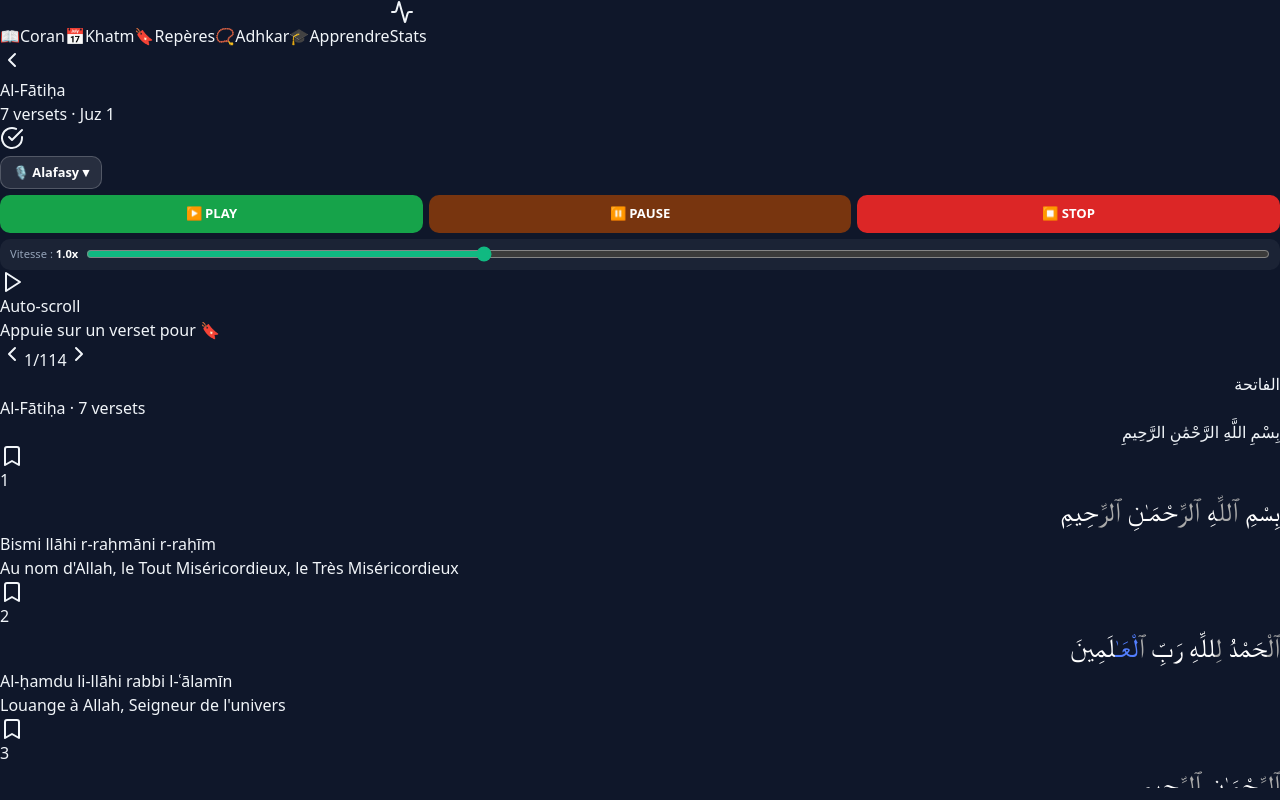
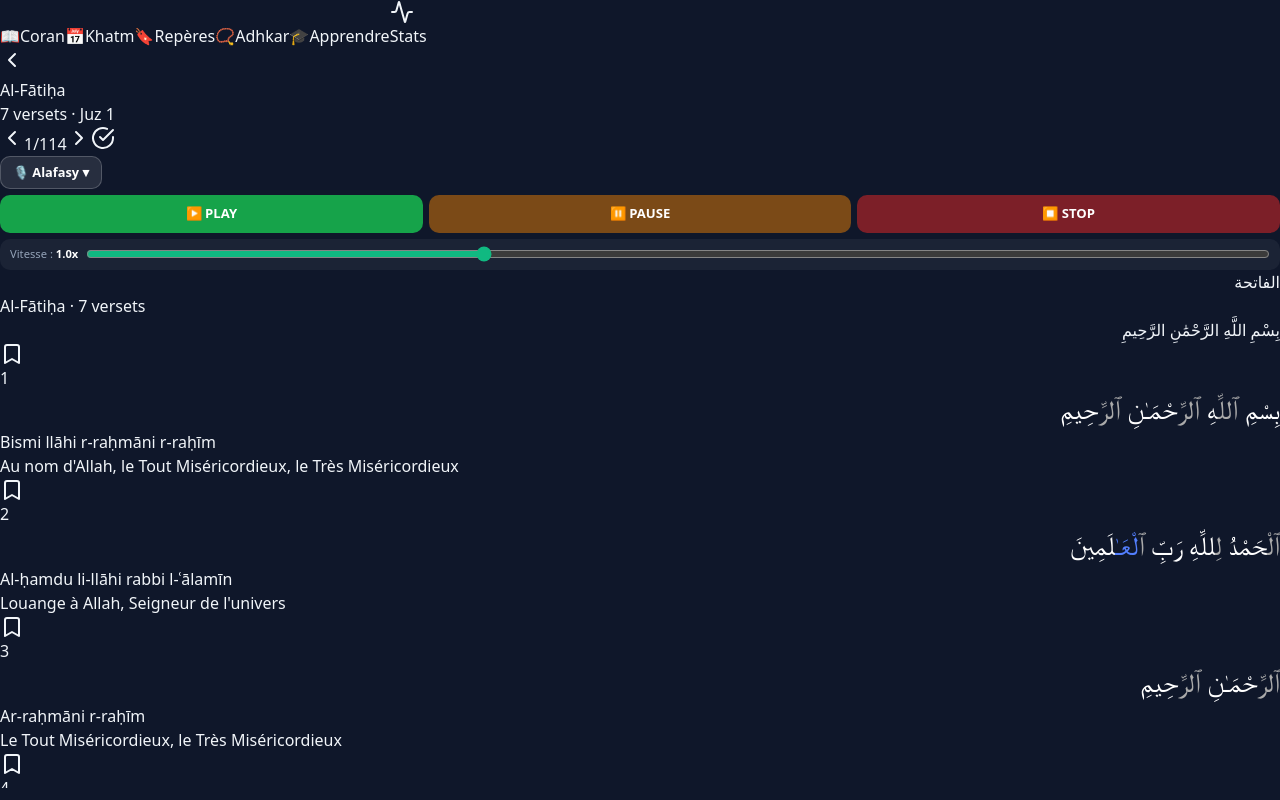
Before and after one commit to ouadinej-design/al-murshid, a React (Vite) app: page / in a window 1280 px wide. Both pictures are taken after a click on the button 12 px from the left and 324 px from the top of the page. Built offline with nearby package versions, Linux system fonts and the light colour scheme; a web font is replaced by a local one.

Commit message:
Update App.jsx

```diff
--- a/src/App.jsx
+++ b/src/App.jsx
@@ -1066,92 +1066,113 @@ const RECITERS = [
   { id:"dosari",  name:"Al-Dosari", url: n => `https://server11.mp3quran.net/yasser/${n}.mp3` },
 ];
 
-function ImamAudioButton({ surah }) {
+// Lecteur audio global — 1 seul élément dans le DOM, jamais détruit
+// Approche identique au HTML de référence : getElementById + src= + play()
+const AUDIO_ID = "quran-global-lecteur";
+function ensureAudio() {
+  let a = document.getElementById(AUDIO_ID);
+  if (!a) {
+    a = document.createElement("audio");
+    a.id = AUDIO_ID;
+    a.preload = "none";
+    document.body.appendChild(a);
+  }
+  return a;
+}
+
+function ImamAudioButton({ surah, autoScroll, setAutoScroll, scrollRef, scrollSpeed, setScrollSpeed }) {
   const [reciterId, setReciterId] = useState("alafasy");
   const [showPicker, setShowPicker] = useState(false);
-  const [status, setStatus] = useState("idle");
+  const [status, setStatus] = useState("idle"); // idle | playing | paused
   const [speed, setSpeed] = useState(1.0);
-
   const reciter = RECITERS.find(r => r.id === reciterId) || RECITERS[0];
   const code = String(surah?.number || 1).padStart(3, "0");
-  const lecteurId = "imam-audio-lecteur";
-
-  const getLecteur = () => document.getElementById(lecteurId);
+
+  // Sync status avec l'élément audio réel
+  useEffect(() => {
+    const a = ensureAudio();
+    const onPlay  = () => setStatus("playing");
+    const onPause = () => setStatus(s => s === "playing" ? "paused" : s);
+    const onEnded = () => { setStatus("idle"); setAutoScroll(false); };
+    a.addEventListener("play",  onPlay);
+    a.addEventListener("pause", onPause);
+    a.addEventListener("ended", onEnded);
+    return () => {
+      a.removeEventListener("play",  onPlay);
+      a.removeEventListener("pause", onPause);
+      a.removeEventListener("ended", onEnded);
+    };
+  }, []);
+
+  // Reset si on change de sourate
+  useEffect(() => {
+    const a = ensureAudio();
+    a.pause(); a.currentTime = 0;
+    setStatus("idle"); setAutoScroll(false);
+  }, [surah?.number]);
+
+  const doPlay = (rec) => {
+    const a = ensureAudio();
+    a.src = rec.url(code);   // ← comme le HTML de référence
+    a.playbackRate = speed;
+    a.play().catch(() => {});
+    setAutoScroll(true);     // Lance l'auto-scroll en même temps
+  };
 
   const handlePlay = () => {
-    const lecteur = getLecteur();
-    if (!lecteur) return;
     if (status === "paused") {
-      lecteur.play();
-      setStatus("playing");
+      ensureAudio().play().catch(() => {});
+      setAutoScroll(true);
       return;
     }
-    // Exactement comme le HTML de référence : src= puis play()
-    lecteur.src = reciter.url(code);
-    lecteur.playbackRate = speed;
-    lecteur.play();
-    setStatus("playing");
-    lecteur.onended = () => setStatus("idle");
+    doPlay(reciter);
   };
 
   const handlePause = () => {
-    const lecteur = getLecteur();
-    if (!lecteur) return;
-    lecteur.pause();
+    ensureAudio().pause();
+    setAutoScroll(false);
     setStatus("paused");
   };
 
   const handleStop = () => {
-    const lecteur = getLecteur();
-    if (!lecteur) return;
-    lecteur.pause();
-    lecteur.currentTime = 0;
-    setStatus("idle");
+    const a = ensureAudio();
+    a.pause(); a.currentTime = 0;
+    setStatus("idle"); setAutoScroll(false);
   };
 
   const handleSpeed = (v) => {
     setSpeed(v);
-    const lecteur = getLecteur();
-    if (lecteur) lecteur.playbackRate = v;
+    ensureAudio().playbackRate = v;
+    setScrollSpeed(Math.round(v * 2)); // Auto-scroll suit la vitesse audio
   };
 
-  const handleReciter = (id) => {
-    setReciterId(id);
-    setShowPicker(false);
-    const lecteur = getLecteur();
-    if (!lecteur) return;
-    const wasPlaying = status === "playing";
-    const t = lecteur.currentTime;
-    const rec = RECITERS.find(r => r.id === id) || RECITERS[0];
-    lecteur.src = rec.url(code);
-    lecteur.playbackRate = speed;
-    if (wasPlaying) {
-      lecteur.play();
-      lecteur.currentTime = t;
-    }
+  const changeReciter = (id) => {
+    setReciterId(id); setShowPicker(false);
+    if (status !== "idle") doPlay(RECITERS.find(r => r.id === id) || RECITERS[0]);
   };
 
-  const btnBase = { border:"none", borderRadius:"10px", padding:"9px 4px", color:"white", fontWeight:"bold", fontSize:"0.82rem", cursor:"pointer", flex:1 };
+  const btnStyle = (bg, active) => ({
+    flex:1, padding:"9px 4px", borderRadius:"10px", border:"none",
+    background: active ? bg : bg + "88",
+    color:"white", fontWeight:"bold", fontSize:"0.82rem", cursor:"pointer",
+  });
 
   return (
     <div style={{width:"100%", display:"flex", flexDirection:"column", gap:"6px"}}>
-      <audio id={lecteurId} preload="none" style={{display:"none"}}/>
-
-      {/* Ligne récitateur */}
+
+      {/* Récitateur */}
       <div style={{position:"relative", display:"inline-block"}}>
         <button onClick={() => setShowPicker(p => !p)}
           style={{background:"rgba(255,255,255,0.1)", border:"1px solid rgba(255,255,255,0.2)", borderRadius:"10px", padding:"6px 12px", color:"white", fontSize:"0.8rem", fontWeight:"bold", cursor:"pointer"}}>
           🎙️ {reciter.name} ▾
         </button>
+        {showPicker && <div style={{position:"fixed",top:0,left:0,right:0,bottom:0,zIndex:40}} onClick={() => setShowPicker(false)}/>}
         {showPicker && (
-          <div style={{position:"fixed", top:0, left:0, right:0, bottom:0, zIndex:40}} onClick={() => setShowPicker(false)}/>
-        )}
-        {showPicker && (
-          <div style={{position:"absolute", top:"calc(100% + 4px)", left:0, zIndex:50, background:"#0f172a", border:"1px solid rgba(255,255,255,0.2)", borderRadius:"12px", padding:"6px", minWidth:"180px", boxShadow:"0 8px 32px rgba(0,0,0,0.8)"}}>
-            <p style={{color:"#64748b", fontSize:"0.65rem", fontWeight:"bold", padding:"3px 10px 6px", borderBottom:"1px solid rgba(255,255,255,0.08)", marginBottom:"4px"}}>Récitateur</p>
+          <div style={{position:"absolute",top:"calc(100% + 4px)",left:0,zIndex:50,background:"#0f172a",border:"1px solid rgba(255,255,255,0.2)",borderRadius:"12px",padding:"6px",minWidth:"180px",boxShadow:"0 8px 32px rgba(0,0,0,0.8)"}}>
+            <p style={{color:"#64748b",fontSize:"0.65rem",fontWeight:"bold",padding:"3px 10px 6px",borderBottom:"1px solid rgba(255,255,255,0.08)",marginBottom:"4px"}}>Récitateur</p>
             {RECITERS.map(r => (
-              <button key={r.id} onClick={() => handleReciter(r.id)}
-                style={{display:"block", width:"100%", textAlign:"left", padding:"9px 10px", borderRadius:"8px", border:"none", background:r.id===reciterId?"rgba(16,185,129,0.2)":"transparent", color:r.id===reciterId?"#6ee7b7":"white", fontSize:"0.85rem", fontWeight:"bold", cursor:"pointer"}}>
+              <button key={r.id} onClick={() => changeReciter(r.id)}
+                style={{display:"block",width:"100%",textAlign:"left",padding:"9px 10px",borderRadius:"8px",border:"none",background:r.id===reciterId?"rgba(16,185,129,0.2)":"transparent",color:r.id===reciterId?"#6ee7b7":"white",fontSize:"0.85rem",fontWeight:"bold",cursor:"pointer"}}>
                 {r.id===reciterId ? "▶ " : "   "}{r.name}
               </button>
             ))}
@@ -1159,16 +1180,16 @@ function ImamAudioButton({ surah }) {
         )}
       </div>
 
-      {/* Boutons Play / Pause / Stop */}
+      {/* Play / Pause / Stop */}
       <div style={{display:"flex", gap:"6px"}}>
-        <button onClick={handlePlay}  style={{...btnBase, background: status==="playing" ? "#064e3b" : "#16a34a"}}>▶ PLAY</button>
-        <button onClick={handlePause} style={{...btnBase, background: status!=="playing" ? "#78350f" : "#d97706"}}>⏸ PAUSE</button>
-        <button onClick={handleStop}  style={{...btnBase, background: "#dc2626"}}>⏹ STOP</button>
-      </div>
-
-      {/* Vitesse */}
-      <div style={{background:"rgba(255,255,255,0.05)", borderRadius:"10px", padding:"7px 10px", display:"flex", alignItems:"center", gap:"8px"}}>
-        <span style={{color:"#94a3b8", fontSize:"0.7rem", whiteSpace:"nowrap"}}>Vitesse : <strong style={{color:"white"}}>{speed.toFixed(1)}x</strong></span>
+        <button onClick={handlePlay}  style={btnStyle("#16a34a", status !== "playing")}>▶ PLAY</button>
+        <button onClick={handlePause} style={btnStyle("#d97706", status === "playing")}>⏸ PAUSE</button>
+        <button onClick={handleStop}  style={btnStyle("#dc2626", status !== "idle")}>⏹ STOP</button>
+      </div>
+
+      {/* Vitesse lecture + scroll */}
+      <div style={{background:"rgba(255,255,255,0.05)",borderRadius:"10px",padding:"7px 10px",display:"flex",alignItems:"center",gap:"8px"}}>
+        <span style={{color:"#94a3b8",fontSize:"0.7rem",whiteSpace:"nowrap"}}>Vitesse : <strong style={{color:"white"}}>{speed.toFixed(1)}x</strong></span>
         <input type="range" min="0.5" max="2.0" step="0.1" value={speed}
           onChange={e => handleSpeed(parseFloat(e.target.value))}
           style={{flex:1, accentColor:"#10b981"}}/>
@@ -1176,6 +1197,7 @@ function ImamAudioButton({ surah }) {
     </div>
   );
 }
+
 
 
 
@@ -1290,7 +1312,7 @@ function QuranReader({ initialSurahNum, initialVerseNum, onNavConsumed, juzBound
             </motion.div>
           )}
         </AnimatePresence>
-        <div className="px-4 py-3 bg-slate-950/90 backdrop-blur-xl border-b border-white/8 shrink-0 space-y-3">
+        <div className="px-4 py-3 bg-slate-950/90 backdrop-blur-xl border-b border-white/8 shrink-0 space-y-2">
           {/* Ligne titre */}
           <div className="flex items-center gap-2">
             <button onClick={() => { setCurrentSurah(null); setAutoScroll(false); }} className="p-2 hover:bg-white/10 rounded-xl transition-all text-slate-400 hover:text-white"><ChevronLeft className="w-5 h-5"/></button>
@@ -1298,31 +1320,15 @@ function QuranReader({ initialSurahNum, initialVerseNum, onNavConsumed, juzBound
               <p className="font-bold text-white text-sm">{currentSurah.name}</p>
               <p className="text-slate-500 text-xs">{versesLoading ? "⏳ Chargement…" : verses.length > 0 ? `${verses.length} versets · Juz ${currentSurah.juz}` : `${currentSurah.verses} versets · Juz ${currentSurah.juz}`}</p>
             </div>
-            <button onClick={() => toggle(currentSurah.number)}
-              className={`p-2 rounded-xl transition-all ${checked[currentSurah.number] ? "text-emerald-400 bg-emerald-500/15" : "text-slate-400 hover:text-emerald-400 hover:bg-white/10"}`} title="Marquer comme lue">
-              <CheckCircle className="w-5 h-5"/>
-            </button>
+            <div className="flex gap-1">
+              <button onClick={() => currentSurah.number > 1 && setCurrentSurah(QURAN_SURAHS[currentSurah.number - 2])} disabled={currentSurah.number === 1} className="p-1.5 hover:bg-white/10 rounded-lg text-slate-500 hover:text-white disabled:opacity-30"><ChevronLeft className="w-4 h-4"/></button>
+              <span className="text-xs text-slate-600 self-center px-1">{currentSurah.number}/114</span>
+              <button onClick={() => currentSurah.number < 114 && setCurrentSurah(QURAN_SURAHS[currentSurah.number])} disabled={currentSurah.number === 114} className="p-1.5 hover:bg-white/10 rounded-lg text-slate-500 hover:text-white disabled:opacity-30"><ChevronRight className="w-4 h-4"/></button>
+              <button onClick={() => toggle(currentSurah.number)} className={`p-2 rounded-xl transition-all ${checked[currentSurah.number] ? "text-emerald-400 bg-emerald-500/15" : "text-slate-400 hover:text-emerald-400 hover:bg-white/10"}`}><CheckCircle className="w-5 h-5"/></button>
+            </div>
           </div>
-          {/* Lecteur Imam */}
-          <ImamAudioButton surah={currentSurah}/>
-        </div>
-        <div className="flex items-center gap-3 px-4 py-2 bg-slate-900/80 border-b border-white/5 shrink-0">
-          <button onClick={() => setAutoScroll(a => !a)}
-            className={`flex items-center gap-1.5 px-3 py-1.5 rounded-xl text-xs font-semibold transition-all ${autoScroll ? "bg-blue-500/25 text-blue-300 border border-blue-500/40" : "bg-white/5 text-slate-500 hover:text-white"}`}>
-            {autoScroll ? <Pause className="w-3 h-3"/> : <Play className="w-3 h-3"/>} Auto-scroll
-          </button>
-          {autoScroll && (
-            <div className="flex items-center gap-2 flex-1">
-              <span className="text-xs text-slate-600">Vitesse</span>
-              <input type="range" min={1} max={6} value={scrollSpeed} onChange={e => setScrollSpeed(Number(e.target.value))} className="flex-1 accent-blue-500 h-1"/>
-            </div>
-          )}
-          {!autoScroll && <p className="text-slate-700 text-xs ml-auto italic">Appuie sur un verset pour 🔖</p>}
-          <div className="flex gap-1 ml-auto">
-            <button onClick={() => currentSurah.number > 1 && setCurrentSurah(QURAN_SURAHS[currentSurah.number - 2])} disabled={currentSurah.number === 1} className="p-1.5 hover:bg-white/10 rounded-lg transition-all text-slate-500 hover:text-white disabled:opacity-30"><ChevronLeft className="w-4 h-4"/></button>
-            <span className="text-xs text-slate-600 self-center px-1">{currentSurah.number}/114</span>
-            <button onClick={() => currentSurah.number < 114 && setCurrentSurah(QURAN_SURAHS[currentSurah.number])} disabled={currentSurah.number === 114} className="p-1.5 hover:bg-white/10 rounded-lg transition-all text-slate-500 hover:text-white disabled:opacity-30"><ChevronRight className="w-4 h-4"/></button>
-          </div>
+          {/* Lecteur Imam — lecture + auto-scroll combinés */}
+          <ImamAudioButton surah={currentSurah} autoScroll={autoScroll} setAutoScroll={setAutoScroll} scrollRef={scrollRef} scrollSpeed={scrollSpeed} setScrollSpeed={setScrollSpeed}/>
         </div>
         <div ref={scrollRef} className="flex-1 overflow-y-auto px-5 py-6 space-y-4">
           <div className="text-center mb-8">
```
